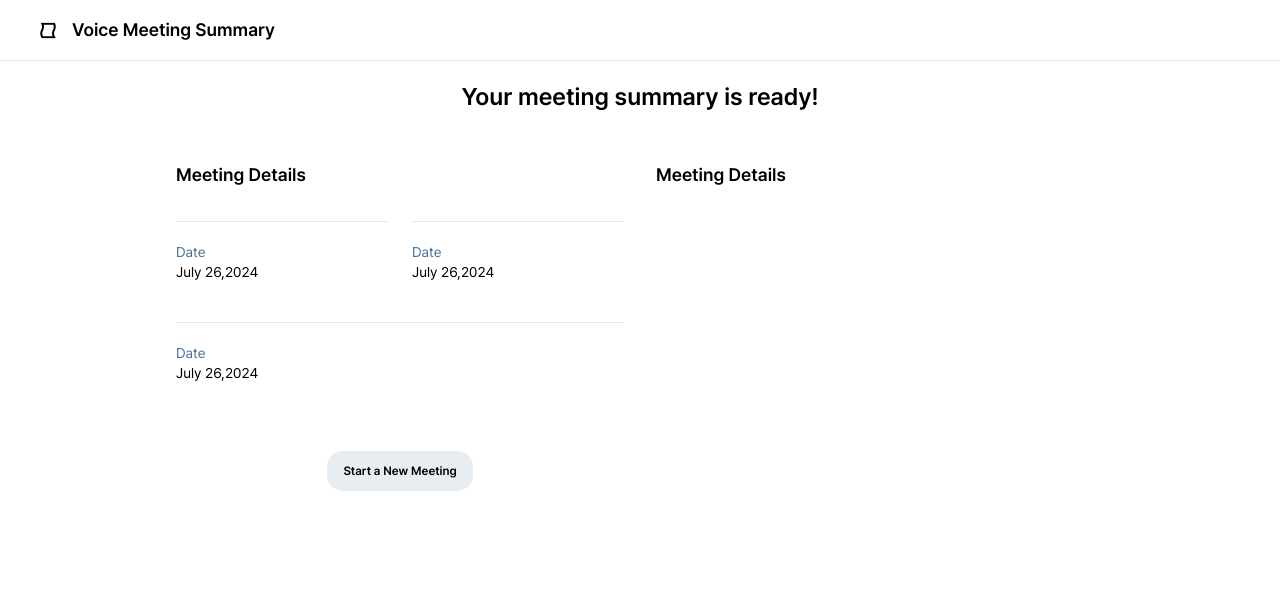
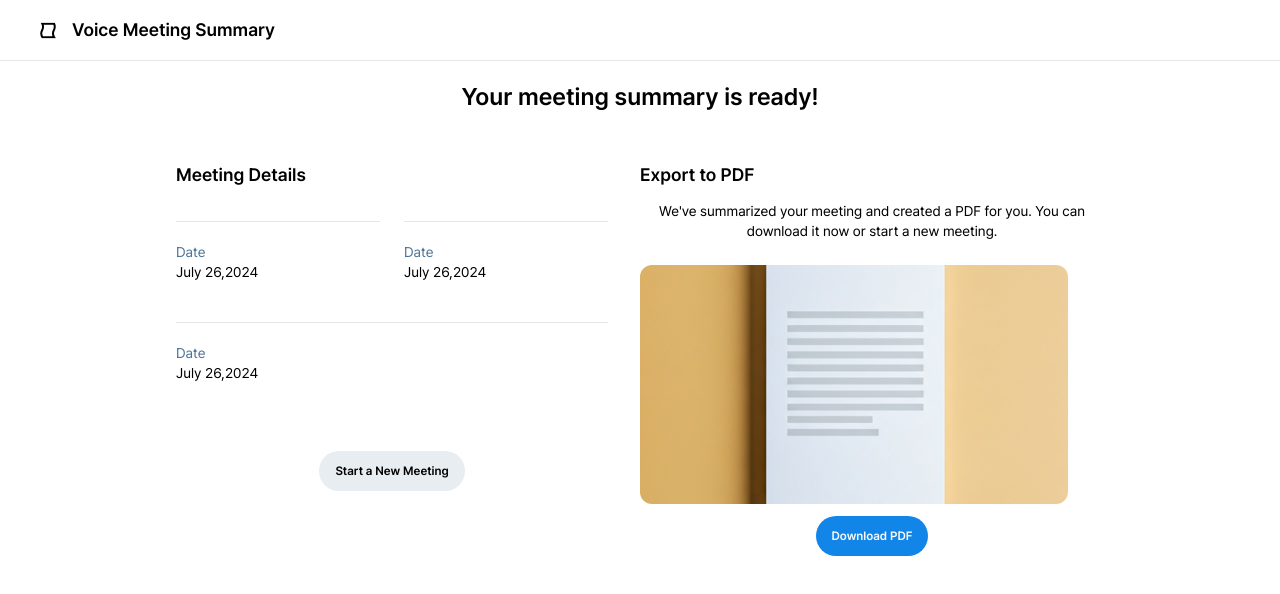
Before and after one commit to minjeongss/ai-realtime-meeting-summary, a React (Vite) app: page /summary in a window 1280 px wide. Shown: the top 594 px of the page. Built offline with nearby package versions, Linux system fonts and the light colour scheme.

Commit message:
feat: PDF 추출 완료 화면 구현

```diff
--- a/src/components/Button/index.tsx
+++ b/src/components/Button/index.tsx
@@ -7,17 +7,19 @@ type Color = "skyblue" | "blue" | "gray";
 
 const bgVariants = {
   skyblue: "bg-[#C4D9EB]",
-  blue: "",
+  blue: "bg-[#1285E8] text-[#F7FAFC]",
   gray: "bg-[#E8EDF2]",
 };
 
 const Button = ({ color, children }: ButtonProps) => {
   return (
-    <button
-      className={`h-10 pl-4 pr-4 font-semibold text-xs rounded-2xl ${bgVariants[color]}`}
-    >
-      {children}
-    </button>
+    <div className="flex justify-center items-center pt-3 pb-3 pl-4 pr-4">
+      <button
+        className={`h-10 pl-4 pr-4 font-semibold text-xs rounded-[20px] ${bgVariants[color]}`}
+      >
+        {children}
+      </button>
+    </div>
   );
 };
 
--- a/src/pages/Meeting/Participant.tsx
+++ b/src/pages/Meeting/components/Participant.tsx
@@ -1,5 +1,5 @@
-import Button from "../../components/Button";
-import { MockParticipant } from "../../mocks/MockParticipant";
+import Button from "../../../components/Button";
+import { MockParticipant } from "../../../mocks/MockParticipant";
 import Profile from "./Profile";
 
 interface ParticipantProps {
@@ -29,9 +29,7 @@ const Participant = ({ time = "00:00:00" }: ParticipantProps) => {
           Total Participants: {4}
         </p>
       </div>
-      <div className="flex justify-center items-center pt-3">
-        <Button color="skyblue">End Meeting</Button>
-      </div>
+      <Button color="skyblue">End Meeting</Button>
     </div>
   );
 };
--- a/src/pages/Meeting/Summary.tsx
+++ b/src/pages/Meeting/components/Summary.tsx
@@ -1,4 +1,4 @@
-import { MockSummary } from "../../mocks/MockSummary";
+import { MockSummary } from "../../../mocks/MockSummary";
 
 const Summary = () => {
   return (
--- a/src/pages/Meeting/index.tsx
+++ b/src/pages/Meeting/index.tsx
@@ -1,5 +1,5 @@
-import Participant from "./Participant";
-import Summary from "./Summary";
+import Participant from "./components/Participant";
+import Summary from "./components/Summary";
 
 const Meeting = () => {
   return (
--- a/src/pages/Summary/Export.tsx
+++ /dev/null
@@ -1,9 +0,0 @@
-const Export = () => {
-  return (
-    <div>
-      <p className="p-4 font-semibold text-lg">Meeting Details</p>
-    </div>
-  );
-};
-
-export default Export;
--- /dev/null
+++ b/src/pages/Summary/components/CompletePDF.tsx
@@ -0,0 +1,16 @@
+import Button from "../../../components/Button";
+
+const CompletePDF = () => {
+  return (
+    <div>
+      <img
+        className="rounded-xl overflow-hidden"
+        src="/src/assets/images/pdf.svg"
+        alt="pdf"
+      />
+      <Button color="blue">Download PDF</Button>
+    </div>
+  );
+};
+
+export default CompletePDF;
--- a/src/pages/Summary/Detail.tsx
+++ b/src/pages/Summary/components/Detail.tsx
@@ -1,5 +1,5 @@
-import Button from "../../components/Button";
-import PartDetail from "./PartDetail";
+import Button from "../../../components/Button";
+import PartDetail from "../PartDetail";
 
 const Detail = () => {
   return (
@@ -14,9 +14,7 @@ const Detail = () => {
           <PartDetail header="Date" content="July 26,2024" />
         </div>
       </div>
-      <div className="flex justify-center items-center pt-3 pb-3 pl-4 pr-4 ">
-        <Button color="gray">Start a New Meeting</Button>
-      </div>
+      <Button color="gray">Start a New Meeting</Button>
     </div>
   );
 };
--- /dev/null
+++ b/src/pages/Summary/components/Export.tsx
@@ -0,0 +1,18 @@
+import { useState } from "react";
+import CompletePDF from "./CompletePDF";
+
+const Export = () => {
+  const [isComplete, setIsComplete] = useState(true);
+  return (
+    <div className="flex flex-col gap-3 p-4">
+      <p className="font-semibold text-lg">Export to PDF</p>
+      <p className="text-center text-sm pb-3">
+        We've summarized your meeting and created a PDF for you. You can
+        download it now or start a new meeting.
+      </p>
+      {isComplete ? <CompletePDF /> : <></>}
+    </div>
+  );
+};
+
+export default Export;
--- /dev/null
+++ b/src/pages/Summary/components/ReadyPDF.tsx
@@ -0,0 +1,5 @@
+const ReadyPDF = () => {
+  return <div>ReadyPDF</div>;
+};
+
+export default ReadyPDF;
--- a/src/pages/Summary/index.tsx
+++ b/src/pages/Summary/index.tsx
@@ -1,5 +1,5 @@
-import Detail from "./Detail";
-import Export from "./Export";
+import Detail from "./components/Detail";
+import Export from "./components/Export";
 
 const Summary = () => {
   return (
```
Also changed, not shown: src/assets/images/pdf.svg (added), src/pages/Meeting/components/Profile.tsx (renamed from src/pages/Meeting/Profile.tsx).
